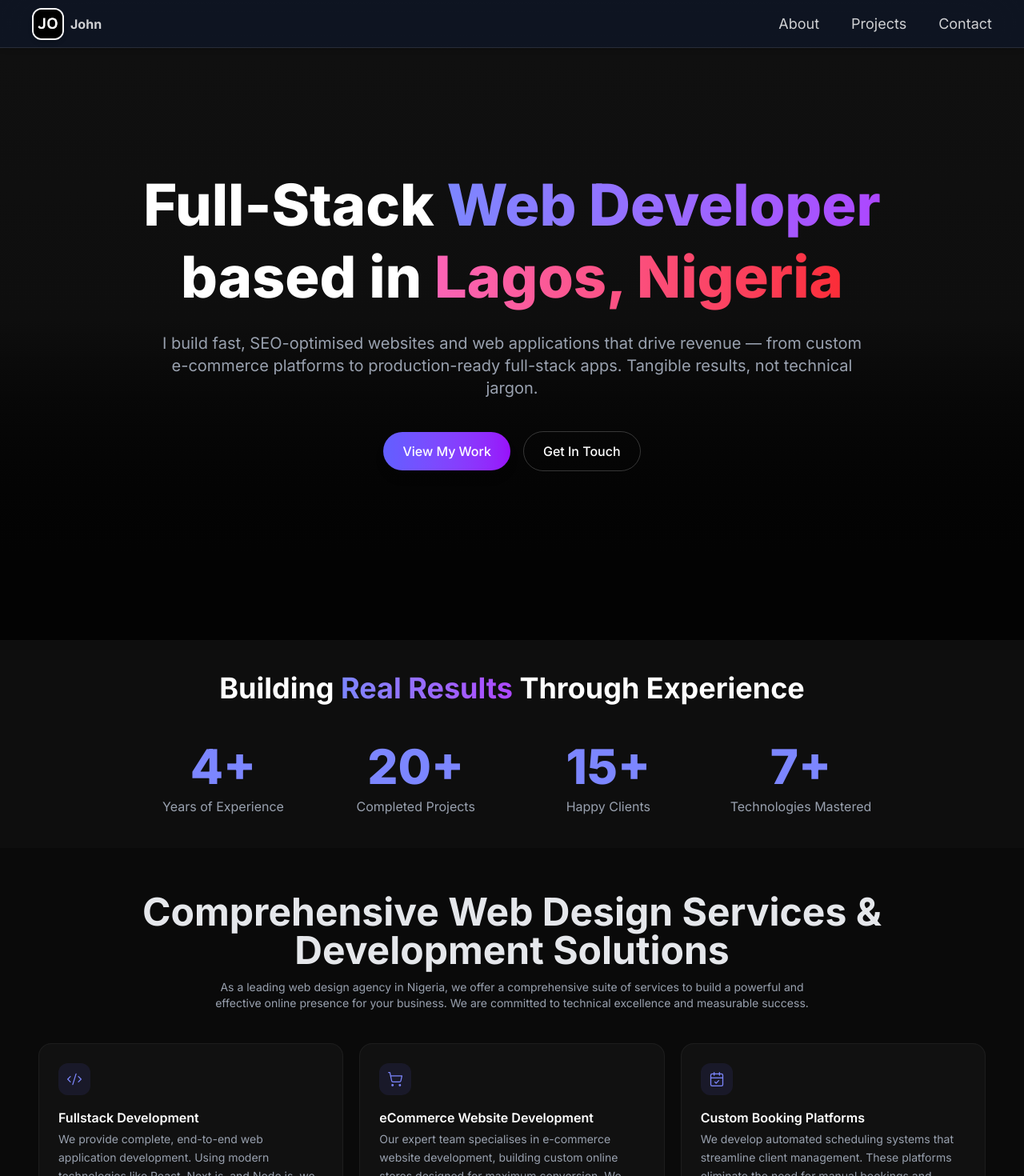
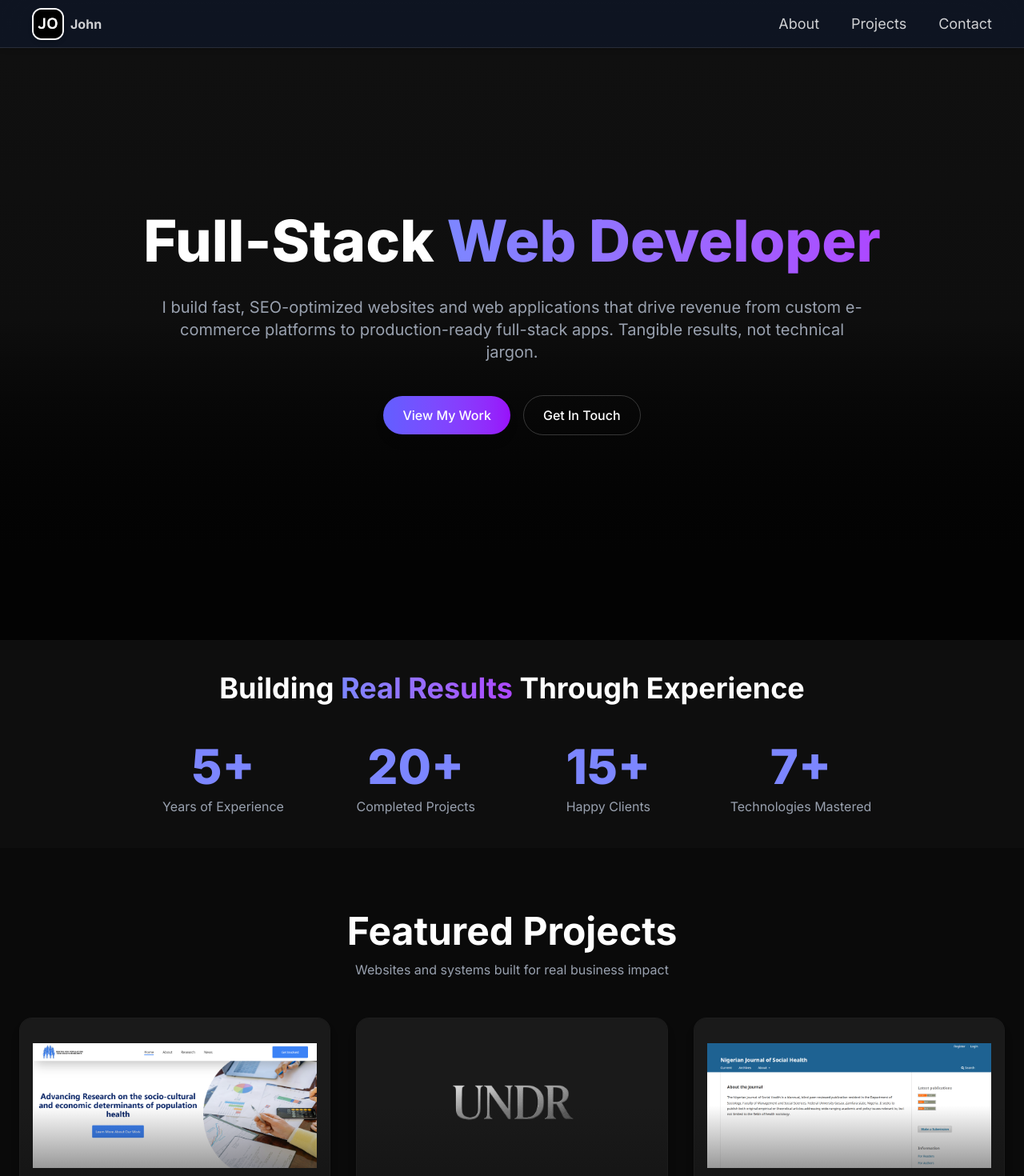
Before and after one commit to lamba01/my-portfolio, a Next.js app: page / in a window 1280 px wide. Shown: the top 1470 px of the page at 80% size. Built offline with nearby package versions, Linux system fonts and the light colour scheme.

Commit message:
refactor: reorder components in Home and update AboutSection content

```diff
--- a/src/app/page.js
+++ b/src/app/page.js
@@ -19,9 +19,9 @@ export default function Home() {
     <main>
       <Hero />
       <Stats />
-      <About />
       <Projects />
       <Experience />
+      <About />
       <Tools />
     </main>
   );
--- a/src/sections/aboutSection.jsx
+++ b/src/sections/aboutSection.jsx
@@ -58,17 +58,22 @@ const item = {
 export default function AboutSection() {
   return (
     <section className="w-full pt-14 pb-2 px-6 sm:px-12 flex flex-col items-center gap-20 bg-[#0a0a0a] text-gray-200">
-
       {/* Bio */}
       {/* Capabilities Grid */}
       <div className="w-full max-w-7xl">
+        <h2
+          className="text-3xl md:text-5xl font-bold mb-3 text-center"
+          data-aos="fade-up"
+        >
+          Comprehensive Web Design & Development Solutions
+        </h2>
 
-                <h2           className="text-3xl md:text-5xl font-bold mb-3 text-center"
-          data-aos="fade-up">Comprehensive Web Design Services & Development Solutions</h2>
-
-        <p className="text-gray-400 text-sm max-w-3xl m-auto text-center pb-10">As a leading web design agency in Nigeria, we offer a comprehensive suite of services to
-          build a powerful and effective online presence for your business. We are committed to
-          technical excellence and measurable success.</p>
+        <p className="text-gray-400 text-sm max-w-3xl m-auto text-center pb-10">
+          As a leading web development agency, we offer a comprehensive suite of
+          services to build a powerful and effective online presence for your
+          business. We are committed to technical excellence and measurable
+          success.
+        </p>
         <motion.div
           variants={container}
           initial="hidden"
@@ -101,7 +106,6 @@ export default function AboutSection() {
           ))}
         </motion.div>
       </div>
-
     </section>
   );
 }
--- a/src/sections/hero.jsx
+++ b/src/sections/hero.jsx
@@ -38,15 +38,6 @@ export default function Hero() {
             Web Developer
           </motion.span>
           <br />
-          based in{" "}
-          <motion.span
-            initial={{ opacity: 0, y: 40 }}
-            animate={{ opacity: 1, y: 0 }}
-            transition={{ delay: 1, duration: 0.6, type: "spring" }}
-            className="text-transparent bg-clip-text bg-linear-to-r from-pink-400 to-red-500 capitalize"
-          >
-            Lagos, Nigeria
-          </motion.span>
         </h1>
 
         {/* ✅ SEO: Meta-rich description in the hero for crawlers */}
@@ -56,8 +47,8 @@ export default function Hero() {
           transition={{ delay: 1.6, duration: 0.6 }}
           className="mt-6 text-gray-400 text-base sm:text-lg md:text-xl max-w-4xl mx-auto"
         >
-          I build fast, SEO-optimised websites and web applications that drive
-          revenue — from custom e-commerce platforms to production-ready
+          I build fast, SEO-optimized websites and web applications that drive
+          revenue from custom e-commerce platforms to production-ready
           full-stack apps. Tangible results, not technical jargon.
         </motion.p>
 
--- a/src/sections/stats.jsx
+++ b/src/sections/stats.jsx
@@ -28,7 +28,7 @@ export default function Stats() {
   const isInView = useInView(ref, { once: true, amount: 0.3 });
 
   const stats = [
-    { label: "Years of Experience", value: 4 },
+    { label: "Years of Experience", value: 5 },
     { label: "Completed Projects", value: 20 },
     { label: "Happy Clients", value: 15 },
     { label: "Technologies Mastered", value: 7 },
@@ -64,9 +64,7 @@ export default function Stats() {
               <Counter value={item.value} isInView={isInView} />+
             </p>
 
-            <p className="text-gray-400 text-sm sm:text-base">
-              {item.label}
-            </p>
+            <p className="text-gray-400 text-sm sm:text-base">{item.label}</p>
           </motion.div>
         ))}
       </div>
```
